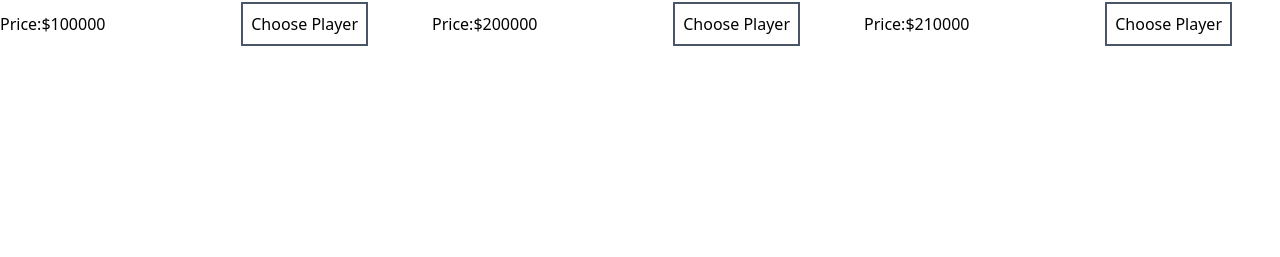
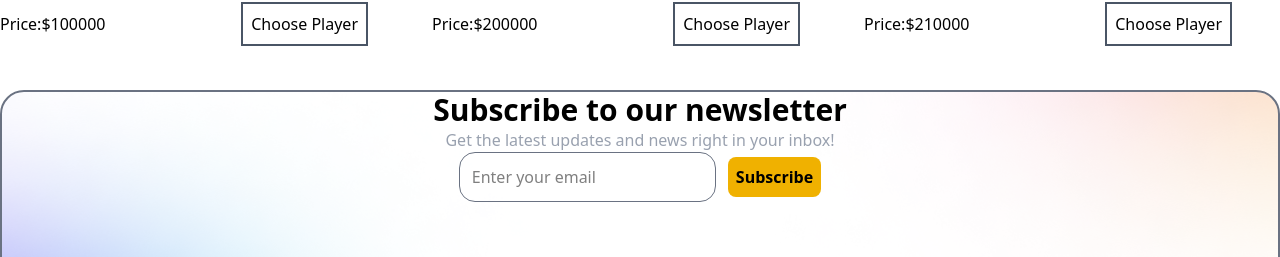
Before and after one commit to Syed-Anwarul-Haque-Piash/dream11, a React (Vite) app: page / in a window 1280 px wide. Shown: the part 2598-2855 px from the top of the page. Before the commit the page ends 2688 px from the top, so only its background shows below. Built offline with nearby package versions, Linux system fonts and the light colour scheme.

Commit message:
newsletter

```diff
--- a/src/App.jsx
+++ b/src/App.jsx
@@ -3,6 +3,7 @@ import Banner from "./components/Banner/Banner"
 import Navbar from "./components/Navbar/Navbar"
 import Swal from 'sweetalert2'
 import Players from "./components/Players/Players";
+import Newsletter from "./components/Newsletter/Newsletter";
 
 
 function App() {
@@ -39,6 +40,7 @@ function App() {
       <Navbar credits={credits}></Navbar>
       <Banner claimCredit={claimCredit}></Banner>
       <Players handleChoosePlayer={handleChoosePlayer}></Players>
+      <Newsletter></Newsletter>
     </div>
   )
 }
--- /dev/null
+++ b/src/components/Newsletter/Newsletter.jsx
@@ -0,0 +1,23 @@
+import React from 'react';
+import banner from "../../assets/images/bg-shadow.png"
+
+const Newsletter = () => {
+    return (
+
+        <div
+            className="w-full h-48 bg-cover bg-center text-center my-auto rounded-3xl border-2 border-gray-500"
+            style={{ backgroundImage: `url(${banner})` }} // <-- dynamic style
+        >
+            <div>
+                <h1 className="text-black text-3xl font-bold">Subscribe to our newsletter</h1>
+            </div>
+            <p className='text-gray-400'>Get the latest updates and news right in your inbox!</p>
+            <div className='flex items-center justify-center'>
+                <input className='border border-gray-500 p-3 rounded-2xl' type="text" placeholder='Enter your email' />
+                <button className='bg-yellow-500 text-black font-bold ml-3 p-2 rounded-lg'>Subscribe</button>
+            </div>
+        </div>
+    );
+};
+
+export default Newsletter;
```
